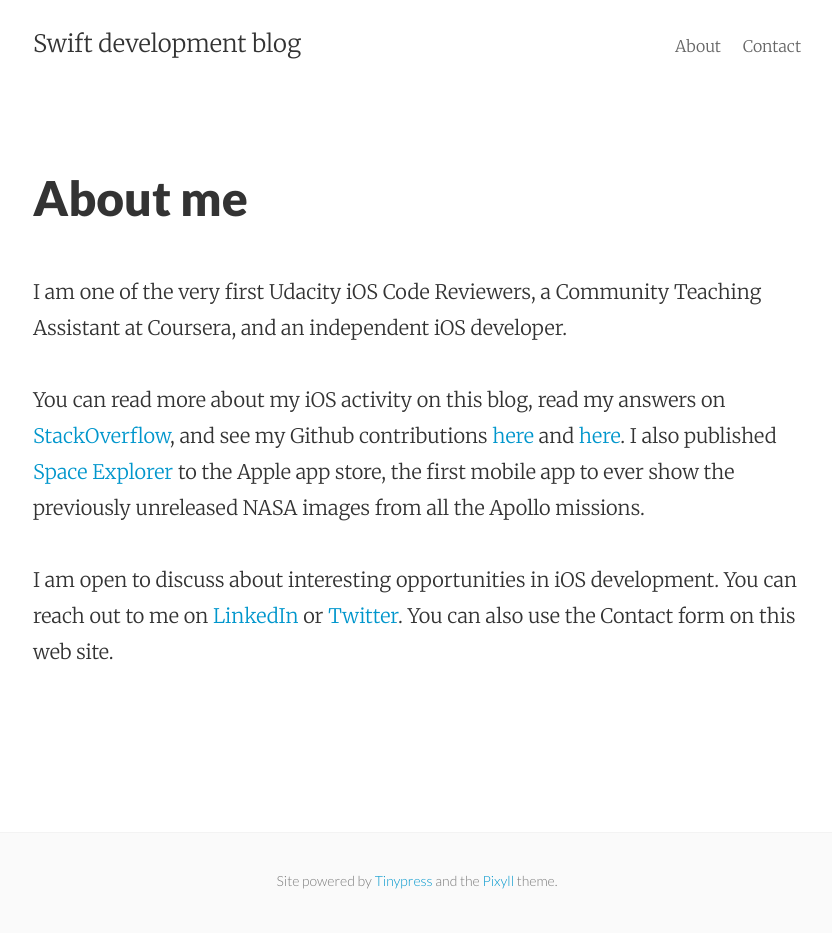
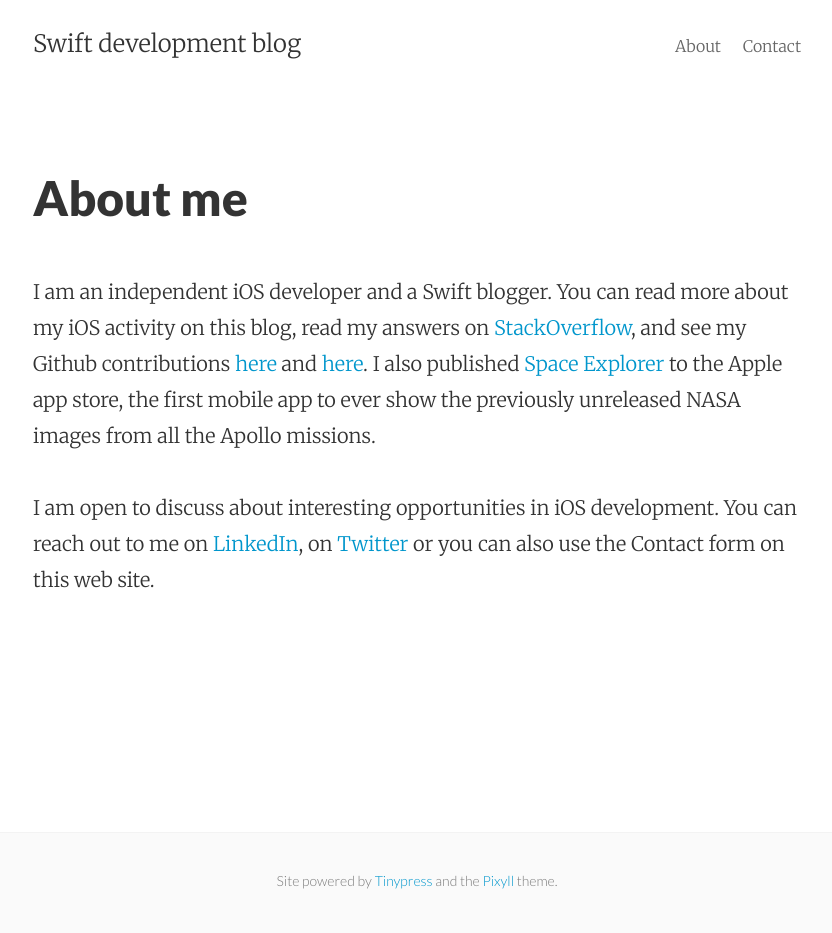
Before and after one commit to mhorga/mhorga.github.io, a Jekyll site: the page built from about.html, in a window 1280 px wide. Shown: the whole page, without its empty margins (223-1055 px from the left). Built offline with Jekyll 4.4.1, drawn with Linux system fonts in a browser that asks for light colours.

Commit message:
Updated the About page

```diff
--- a/about.html
+++ b/about.html
@@ -7,10 +7,8 @@
 <div class="py2">
 
   <p>
-    I am one of the very first Udacity iOS Code Reviewers, a Community Teaching Assistant at Coursera, and an independent iOS developer.
+    I am an independent iOS developer and a Swift blogger. You can read more about my iOS activity on this blog, read my answers on <a href="http://stackoverflow.com/users/3948730/marius" target="_blank">StackOverflow</a>, and see my Github contributions <a href="https://github.com/mhorga" target="_blank">here</a> and <a href="https://github.com/swiftor" target="_blank">here</a>. I also published <a href="http://apple.co/1QPQzOM" target="_blank">Space Explorer</a> to the Apple app store, the first mobile app to ever show the previously unreleased NASA images from all the Apollo missions.
     <br /><br />
-    You can read more about my iOS activity on this blog, read my answers on <a href="http://stackoverflow.com/users/3948730/marius" target="_blank">StackOverflow</a>, and see my Github contributions <a href="https://github.com/mhorga" target="_blank">here</a> and <a href="https://github.com/swiftor" target="_blank">here</a>. I also published <a href="http://apple.co/1QPQzOM" target="_blank">Space Explorer</a> to the Apple app store, the first mobile app to ever show the previously unreleased NASA images from all the Apollo missions.
-    <br /><br />
-    I am open to discuss about interesting opportunities in iOS development. You can reach out to me on <a href="https://www.linkedin.com/in/mhorga" target="_blank">LinkedIn</a> or <a href="https://twitter.com/mhorga_" target="_blank">Twitter</a>. You can also use the Contact form on this web site.
+    I am open to discuss about interesting opportunities in iOS development. You can reach out to me on <a href="https://www.linkedin.com/in/mhorga" target="_blank">LinkedIn</a>, on <a href="https://twitter.com/mhorga_" target="_blank">Twitter</a> or you can also use the Contact form on this web site.
   </p>
 </div>
```
